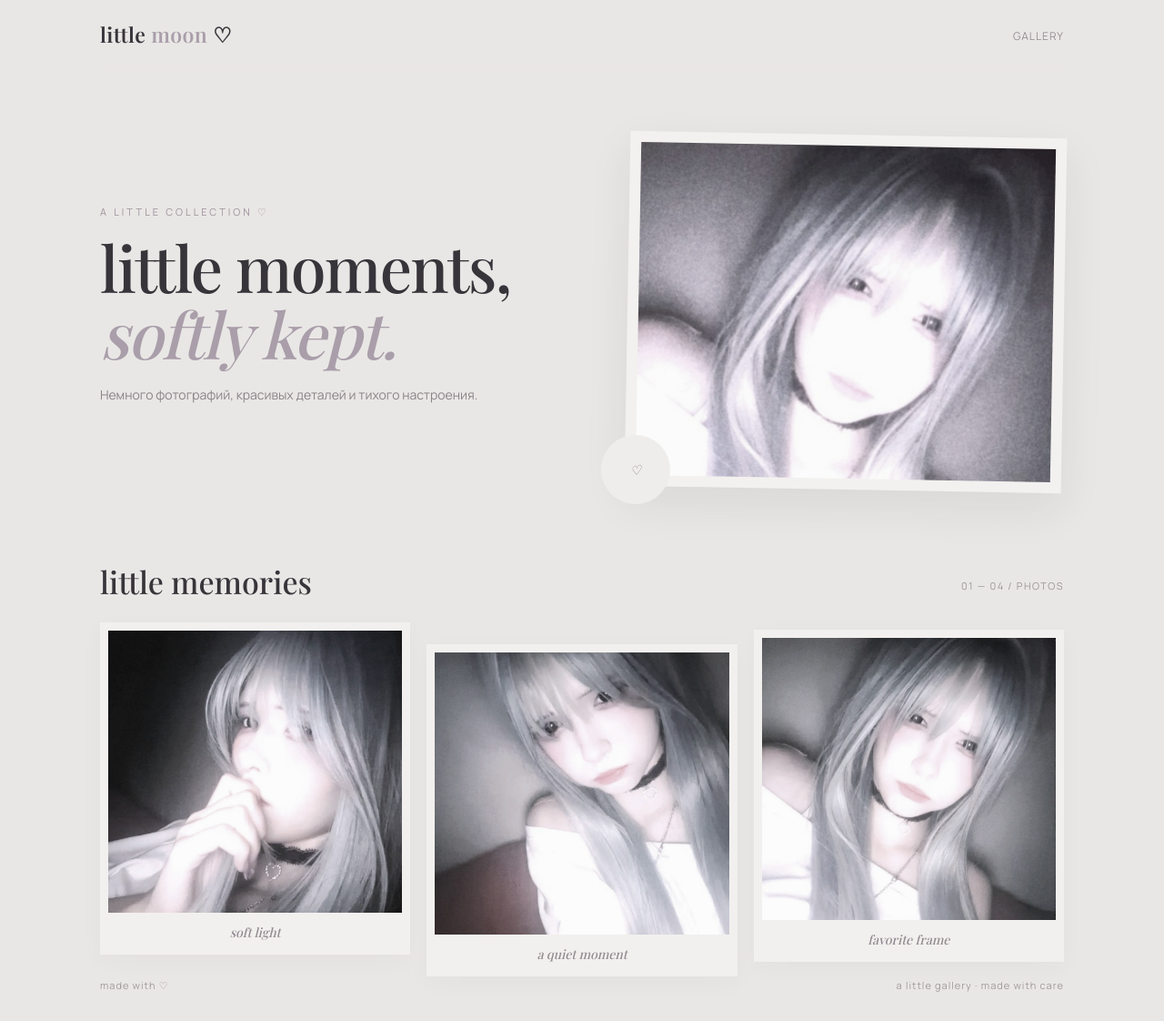
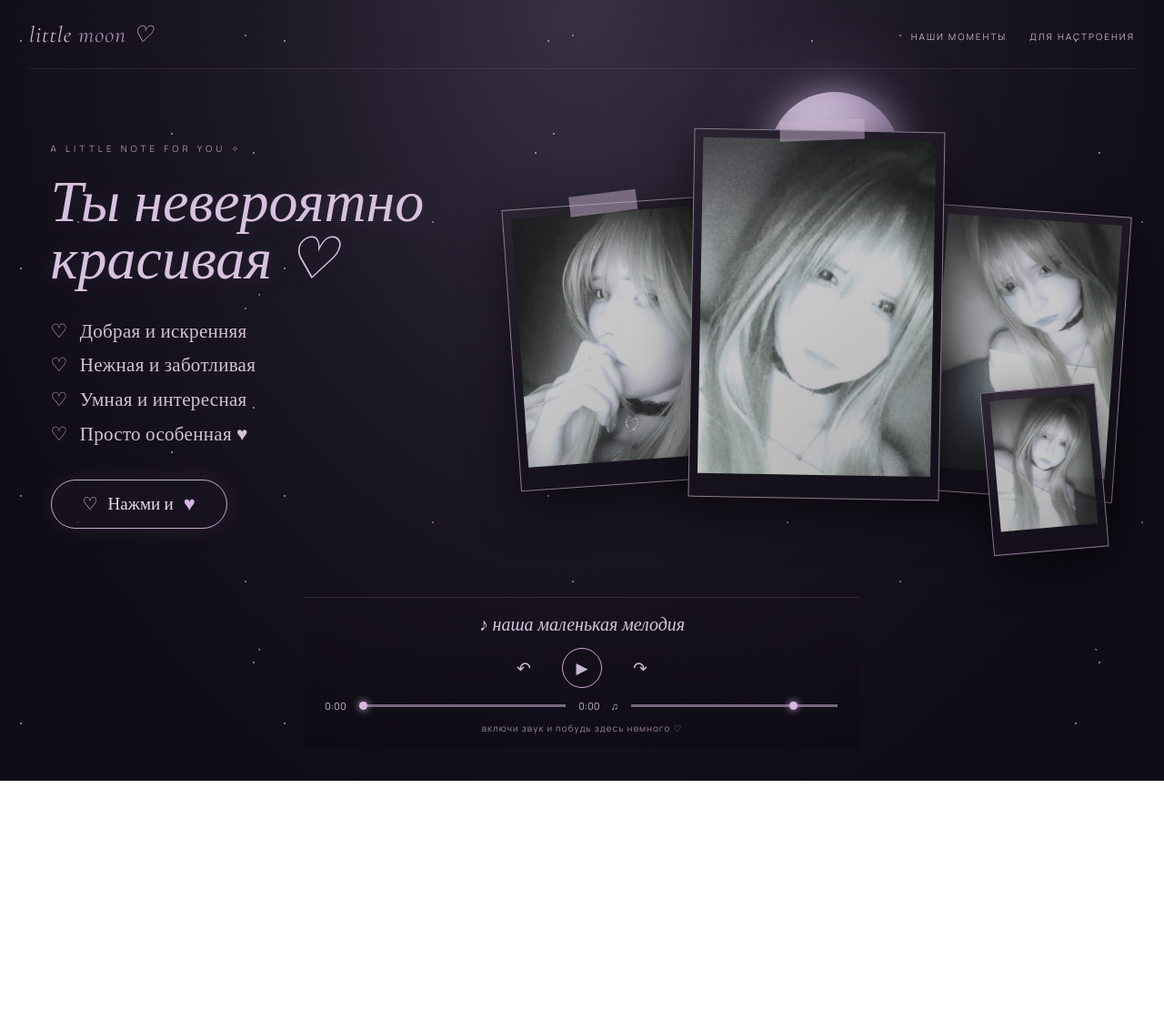
Before and after one commit to aglecry-cyber/moon, a plain HTML site: page index.html in a window 1280 px wide. Shown: the whole page at 91% size. After the commit the page ends 858 px from the top, so only its background shows below. Drawn offline with nearby package versions, Linux system fonts and the light colour scheme; a web font is replaced by a local one.

Commit message:
Create romantic moonlit page with heart animation and music player

```diff
--- a/index.html
+++ b/index.html
@@ -2,71 +2,111 @@
 <html lang="ru">
 <head>
 <meta charset="utf-8">
-<meta name="viewport" content="width=device-width, initial-scale=1">
-<meta name="theme-color" content="#f8f7f5">
-<title>little moon ♡</title>
+<meta name="viewport" content="width=device-width,initial-scale=1">
+<meta name="theme-color" content="#100d17">
+<title>для тебя ♡</title>
+<link rel="preconnect" href="https://fonts.googleapis.com">
+<link rel="preconnect" href="https://fonts.gstatic.com" crossorigin>
+<link href="https://fonts.googleapis.com/css2?family=Cormorant+Garamond:ital,wght@0,400;0,500;0,600;1,400;1,500&family=Manrope:wght@400;500;600&display=swap" rel="stylesheet">
 <style>
-@import url('https://fonts.googleapis.com/css2?family=Manrope:wght@400;500;600;700;800&family=Playfair+Display:ital,wght@0,500;0,600;1,500;1,600&display=swap');
-:root{--bg:#e9e7e5;--ink:#37343a;--muted:#969098;--pink:#e9e5e8;--line:#eae7e4;--white:#fff}
-*{box-sizing:border-box}html{scroll-behavior:smooth}body{margin:0;background:var(--bg);color:var(--ink);font-family:Manrope,Arial,sans-serif}
-body:before{content:"";position:fixed;inset:0;pointer-events:none;opacity:.045;background-image:radial-gradient(#aaa2a8 .55px,transparent .55px);background-size:10px 10px;z-index:-1}
-.wrap{width:min(1060px,calc(100% - 36px));margin:auto}
-nav{height:76px;display:flex;align-items:center;justify-content:space-between;border-bottom:1px solid var(--line)}
-.logo{font:600 23px 'Playfair Display',serif;letter-spacing:.4px}.logo span{color:#a99eaa}
-nav a{font-size:12px;color:var(--muted);text-decoration:none;margin-left:24px;letter-spacing:1px;text-transform:uppercase}
-.hero{padding:72px 0 48px;display:grid;grid-template-columns:1.05fr .95fr;gap:50px;align-items:center}
-.eyebrow{font-size:11px;letter-spacing:3px;text-transform:uppercase;color:#9d929d}
-h1{font:500 clamp(42px,6vw,70px)/1.04 'Playfair Display',serif;margin:17px 0 18px;letter-spacing:-1.7px}
-h1 em{color:#a99eaa;font-weight:500}
-.intro{max-width:420px;color:#89848a;font-size:14px;line-height:1.9}
-.hero-photo{height:390px;position:relative;padding:12px;background:#f3f1ef;box-shadow:0 18px 48px #24212614;transform:rotate(1deg)}
-.hero-photo img{width:100%;height:100%;object-fit:cover;object-position:center 35%;filter:saturate(.58) contrast(.97)}
-.sticker{position:absolute;bottom:-20px;left:-26px;background:#efedeb;border-radius:50%;width:76px;height:76px;display:grid;place-items:center;color:#8d858d;font:italic 14px 'Playfair Display',serif;transform:rotate(-12deg);text-align:center}
-.section-head{display:flex;justify-content:space-between;align-items:end;margin:30px 0 22px}
-h2{font:500 34px 'Playfair Display',serif;margin:0}.section-head p{font-size:11px;letter-spacing:1.5px;color:#9c969b;text-transform:uppercase}
-.gallery{display:grid;grid-template-columns:1fr 1fr 1fr;gap:18px}
-.tile{background:#f2f0ee;padding:9px 9px 15px;box-shadow:0 7px 24px #38323808;cursor:pointer;transition:.25s}
-.tile:nth-child(2){transform:translateY(24px)}.tile:nth-child(3){transform:translateY(8px)}
-.tile:hover{transform:translateY(-5px) rotate(0);box-shadow:0 12px 30px #38323810}
-.tile img{display:block;width:100%;height:310px;object-fit:cover;filter:saturate(.58) contrast(.98)}
-.tile:nth-child(1) img{object-position:center 30%}.tile:nth-child(2) img{object-position:center 28%}.tile:nth-child(3) img{object-position:center 35%}
-.tile small{display:block;text-align:center;padding-top:12px;color:#918990;font:italic 14px 'Playfair Display',serif}
-.note{display:none}
-.note:before,.note:after{display:none}
-.note h2{font-size:29px}.note p{color:#827887;font-size:13px;line-height:1.8;margin:12px auto 0;max-width:470px}
-footer{border-top:1px solid var(--line);padding:25px 0 32px;display:flex;justify-content:space-between;color:#a19a9e;font-size:11px;letter-spacing:1px}
-.lightbox{position:fixed;inset:0;background:#17131bdc;display:none;align-items:center;justify-content:center;padding:24px;z-index:10}
-.lightbox.open{display:flex}.lightbox img{max-width:min(90vw,800px);max-height:88vh;object-fit:contain;box-shadow:0 20px 80px #0008}
-.close{position:absolute;right:24px;top:18px;color:#fff;font-size:30px;cursor:pointer;background:none;border:0}
-@media(max-width:700px){nav{height:64px}nav a{margin-left:12px;font-size:10px}.hero{grid-template-columns:1fr;gap:30px;padding:48px 0 30px}.hero-photo{height:340px;width:88%;margin:0 auto}.gallery{grid-template-columns:1fr 1fr;gap:12px}.tile img{height:250px}.tile:nth-child(2),.tile:nth-child(3){transform:none}.tile:nth-child(3){grid-column:1/-1;width:70%;justify-self:center}.note{margin:60px 0 38px}footer{font-size:9px}}
-@media(max-width:390px){.gallery{grid-template-columns:1fr}.tile:nth-child(3){grid-column:auto;width:100%}.tile img{height:330px}}
+:root{--night:#100d17;--plum:#211829;--lav:#c6a9cc;--soft:#e2d2e5;--text:#e7dce9;--muted:#b6a8bb}
+*{box-sizing:border-box}html{scroll-behavior:smooth}body{margin:0;min-height:100vh;color:var(--text);font-family:Manrope,Arial,sans-serif;background:radial-gradient(ellipse at 50% 0%,#383044 0%,#1b1723 42%,#100d17 78%);overflow-x:hidden}
+body:before{content:"";position:fixed;inset:0;pointer-events:none;opacity:.45;background-image:radial-gradient(1px 1px at 8% 18%,#fff 99%,transparent),radial-gradient(1px 1px at 75% 13%,#e8d8f1 99%,transparent),radial-gradient(1px 1px at 45% 42%,#fff 99%,transparent),radial-gradient(1px 1px at 90% 60%,#fff 99%,transparent),radial-gradient(1px 1px at 22% 74%,#d9c2e3 99%,transparent),radial-gradient(1px 1px at 62% 83%,#fff 99%,transparent);background-size:290px 250px,360px 300px,420px 350px,310px 280px,390px 330px,460px 390px;z-index:-1}
+.wrap{width:min(1450px,calc(100% - 64px));margin:auto;min-height:100vh;display:flex;flex-direction:column}
+header{height:76px;display:flex;align-items:center;justify-content:space-between;border-bottom:1px solid #d9c5e21c;color:#cdbbd3}
+.brand{font:italic 25px 'Cormorant Garamond',serif;letter-spacing:1px}.brand span{color:#a98ab4}
+nav a{color:#c4b2ca;text-decoration:none;text-transform:uppercase;font-size:10px;letter-spacing:2px;margin-left:25px}
+main{flex:1;display:flex;flex-direction:column;justify-content:center}
+.hero{display:grid;grid-template-columns:.9fr 1.35fr;gap:38px;align-items:center;padding:55px 0 30px}
+.copy{padding-left:5%;position:relative;z-index:2}
+.kicker{font-size:10px;letter-spacing:4px;text-transform:uppercase;color:#aa91b4}
+h1{font:italic 500 clamp(48px,5vw,76px)/.98 'Cormorant Garamond',serif;margin:22px 0 28px;color:#d8c1df;text-shadow:0 2px 25px #b994ce28}
+.compliments{list-style:none;padding:0;margin:0 0 30px;color:#d2c2d7;font:500 21px/1.75 'Cormorant Garamond',serif;letter-spacing:.3px}
+.compliments li:before{content:"♡";color:#c5a7ce;margin-right:13px;font-family:serif}
+.heart-button{position:relative;display:inline-flex;align-items:center;gap:11px;padding:13px 34px;border:1px solid #c7a9d0;border-radius:50px;background:#1b1522a8;color:#e8d9ec;font:500 19px 'Cormorant Garamond',serif;cursor:pointer;transition:.25s;box-shadow:0 0 25px #c49bd21a}
+.heart-button:hover{background:#38263f;box-shadow:0 0 35px #c49bd24a;transform:translateY(-2px)}
+.heart-button .heart{font-size:22px;color:#d8b6df}
+.photo-stage{height:475px;position:relative;display:flex;align-items:center;justify-content:center;isolation:isolate}
+.moon{position:absolute;top:-30px;left:43%;width:145px;height:145px;border-radius:50%;background:radial-gradient(circle at 35% 32%,#f5e9ff,#d6c1e2 35%,#9983a8 68%,#594d68 100%);box-shadow:0 0 35px #dfc9f0a8,0 0 110px #c9a5e555;opacity:.85;z-index:-1}
+.moon:after{content:"";position:absolute;inset:12px;border-radius:50%;background:radial-gradient(ellipse at 30% 40%,#88789533 0 8%,transparent 9%),radial-gradient(ellipse at 65% 65%,#76678233 0 12%,transparent 13%),radial-gradient(ellipse at 55% 25%,#fff3 0 6%,transparent 7%)}
+.photo{position:absolute;background:#17131e;padding:9px 9px 25px;border:1px solid #cbb0d2a8;box-shadow:0 16px 50px #0008;transition:transform .35s,filter .35s;cursor:pointer}
+.photo img{display:block;width:100%;height:100%;object-fit:cover;filter:grayscale(.22) sepia(.12) hue-rotate(235deg) saturate(.7) brightness(.78)}
+.photo:after{content:"";position:absolute;inset:0;background:linear-gradient(145deg,#d9bce51a,transparent 50%,#07060b22);pointer-events:none}
+.photo.left{width:31%;height:310px;left:3%;top:92px;transform:rotate(-4deg);z-index:1}
+.photo.center{width:39%;height:405px;left:31%;top:12px;transform:rotate(1deg);z-index:3}
+.photo.right{width:30%;height:315px;right:2%;top:100px;transform:rotate(4deg);z-index:2}
+.photo.fourth{width:18%;height:180px;right:5%;bottom:0;transform:rotate(-5deg);z-index:4;opacity:.94}
+.tape{position:absolute;top:-12px;left:34%;width:34%;height:22px;background:#c8b0d0a1;transform:rotate(-3deg);z-index:5;opacity:.8}
+.photo:hover{filter:brightness(1.12);z-index:6;transform:translateY(-8px) rotate(0)}
+.bottom{padding:20px 0 35px;display:flex;justify-content:center}
+.player{width:min(610px,100%);padding:18px 22px 16px;border-top:1px solid #c8a9d52c;background:linear-gradient(180deg,#17121f55,#0b091180);backdrop-filter:blur(8px)}
+.track-title{text-align:center;font:italic 20px 'Cormorant Garamond',serif;color:#d9c6df;margin-bottom:13px}
+.controls{display:flex;align-items:center;justify-content:center;gap:28px}
+.control{border:0;background:none;color:#cbb8d2;font-size:19px;cursor:pointer;padding:6px}
+.control.main{width:44px;height:44px;border:1px solid #c8a9d5;border-radius:50%;font-size:17px}
+.control:hover{color:white}
+.timeline{display:flex;align-items:center;gap:12px;margin-top:12px;color:#c9b9ce;font-size:11px;font-variant-numeric:tabular-nums}
+input[type=range]{appearance:none;height:3px;background:#77677f;outline:none;flex:1;cursor:pointer}
+input[type=range]::-webkit-slider-thumb{appearance:none;width:9px;height:9px;border-radius:50%;background:#d8b8e0;box-shadow:0 0 8px #d8b8e0}
+.volume{width:75px;flex:none}
+.hint{text-align:center;color:#95849d;font-size:10px;letter-spacing:1px;margin-top:10px}
+.float-heart{position:fixed;bottom:22%;left:50%;pointer-events:none;z-index:20;color:#e4bce9;font-size:24px;text-shadow:0 0 14px #d6a4e8;animation:floatUp 2.4s ease-out forwards}
+@keyframes floatUp{0%{opacity:0;transform:translate(0,0) scale(.5) rotate(0)}15%{opacity:1}100%{opacity:0;transform:translate(var(--dx),-75vh) scale(1.5) rotate(var(--rot))}}
+@media(max-width:850px){.wrap{width:min(100% - 32px,620px)}.hero{grid-template-columns:1fr;gap:12px;padding:42px 0 10px}.copy{text-align:center;padding:0}.compliments{font-size:19px}.photo-stage{height:390px}.moon{width:105px;height:105px;top:0}.photo.left{height:245px;top:90px}.photo.center{height:330px;top:30px}.photo.right{height:250px;top:100px}.photo.fourth{height:140px}.bottom{padding-top:12px}header{height:62px}}
+@media(max-width:480px){.wrap{width:calc(100% - 24px)}nav a{margin-left:10px;font-size:9px}.brand{font-size:21px}h1{font-size:49px;margin:15px 0 18px}.compliments{font-size:18px;line-height:1.6;margin-bottom:22px}.photo-stage{height:300px}.photo.left{height:190px;top:75px}.photo.center{height:260px;top:15px}.photo.right{height:195px;top:80px}.photo.fourth{height:110px}.moon{width:82px;height:82px;top:-5px}.player{padding:14px 10px}.controls{gap:22px}.volume{width:54px}}
 </style>
 </head>
 <body>
 <div class="wrap">
-<nav><div class="logo">little <span>moon</span> ♡</div><div><a href="#gallery">gallery</a></div></nav>
+<header><div class="brand">little <span>moon</span> ♡</div><nav><a href="#photos">наши моменты</a><a href="#music">для настроения</a></nav></header>
 <main>
 <section class="hero">
-<div><div class="eyebrow">a little collection ♡</div><h1>little moments,<br><em>softly kept.</em></h1><p class="intro">Немного фотографий, красивых деталей и тихого настроения.</p></div>
-<div class="hero-photo"><img src="images/photo1.jpeg" alt="Фото из личной галереи"><div class="sticker">♡</div></div>
-</section>
-<section id="gallery">
-<div class="section-head"><h2>little memories</h2><p>01 — 04 / photos</p></div>
-<div class="gallery">
-<div class="tile" data-photo="images/photo2.jpeg"><img src="images/photo2.jpeg" alt="Портрет"><small>soft light</small></div>
-<div class="tile" data-photo="images/photo3.jpeg"><img src="images/photo3.jpeg" alt="Портрет"><small>a quiet moment</small></div>
-<div class="tile" data-photo="images/photo4.jpeg"><img src="images/photo4.jpeg" alt="Портрет"><small>favorite frame</small></div>
+<div class="copy">
+<div class="kicker">a little note for you ✧</div>
+<h1>Ты невероятно<br>красивая ♡</h1>
+<ul class="compliments">
+<li>Добрая и искренняя</li>
+<li>Нежная и заботливая</li>
+<li>Умная и интересная</li>
+<li>Просто особенная ♥</li>
+</ul>
+<button class="heart-button" id="heartBtn"><span>♡</span> Нажми и <span class="heart">♥</span></button>
+</div>
+<div class="photo-stage" id="photos">
+<div class="moon"></div>
+<div class="photo left"><img src="images/photo2.jpeg" alt="Фото"><div class="tape"></div></div>
+<div class="photo center"><img src="images/photo1.jpeg" alt="Фото"><div class="tape"></div></div>
+<div class="photo right"><img src="images/photo3.jpeg" alt="Фото"></div>
+<div class="photo fourth"><img src="images/photo4.jpeg" alt="Фото"></div>
 </div>
 </section>
-
 </main>
-<footer><span>made with ♡</span><span>a little gallery · made with care</span></footer>
+<section class="bottom" id="music">
+<div class="player">
+<div class="track-title">♪ наша маленькая мелодия</div>
+<audio id="audio" preload="metadata" src="music/our-song.mp3"></audio>
+<div class="controls">
+<button class="control" id="restart" aria-label="С начала">↶</button>
+<button class="control main" id="play" aria-label="Воспроизвести">▶</button>
+<button class="control" id="end" aria-label="В конец">↷</button>
 </div>
-<div class="lightbox" id="lightbox"><button class="close" aria-label="Закрыть">×</button><img src="" alt="Увеличенное фото"></div>
+<div class="timeline"><span id="current">0:00</span><input id="seek" type="range" min="0" max="100" value="0"><span id="duration">0:00</span><span>♫</span><input class="volume" id="volume" type="range" min="0" max="1" step=".01" value=".8" aria-label="Громкость"></div>
+<div class="hint" id="status">включи звук и побудь здесь немного ♡</div>
+</div>
+</section>
+</div>
 <script>
-const box=document.getElementById('lightbox'), big=box.querySelector('img');
-document.querySelectorAll('.tile').forEach(tile=>tile.addEventListener('click',()=>{big.src=tile.dataset.photo;box.classList.add('open')}));
-box.addEventListener('click',e=>{if(e.target===box||e.target.classList.contains('close'))box.classList.remove('open')});
-document.addEventListener('keydown',e=>{if(e.key==='Escape')box.classList.remove('open')});
+const audio=document.getElementById('audio'),play=document.getElementById('play'),seek=document.getElementById('seek'),current=document.getElementById('current'),duration=document.getElementById('duration'),status=document.getElementById('status');
+const fmt=t=>{if(!Number.isFinite(t))return'0:00';return Math.floor(t/60)+':'+String(Math.floor(t%60)).padStart(2,'0')};
+play.addEventListener('click',async()=>{if(audio.paused){try{await audio.play();play.textContent='Ⅱ';status.textContent='♪ играет для тебя'}catch(e){status.textContent='Добавь файл music/our-song.mp3 в репозиторий ♡'}}else{audio.pause();play.textContent='▶';status.textContent='пауза ♡'}});
+audio.addEventListener('loadedmetadata',()=>duration.textContent=fmt(audio.duration));
+audio.addEventListener('timeupdate',()=>{current.textContent=fmt(audio.currentTime);if(audio.duration)seek.value=audio.currentTime/audio.duration*100});
+audio.addEventListener('ended',()=>{play.textContent='▶';status.textContent='ещё раз? ♡'});
+seek.addEventListener('input',()=>{if(audio.duration)audio.currentTime=seek.value/100*audio.duration});
+document.getElementById('volume').addEventListener('input',e=>audio.volume=Number(e.target.value));
+document.getElementById('restart').addEventListener('click',()=>{audio.currentTime=0;});
+document.getElementById('end').addEventListener('click',()=>{if(audio.duration)audio.currentTime=Math.max(0,audio.duration-1)});
+document.getElementById('heartBtn').addEventListener('click',()=>{for(let i=0;i<24;i++){const h=document.createElement('span');h.className='float-heart';h.textContent=Math.random()>.35?'♥':'♡';h.style.left=(15+Math.random()*70)+'%';h.style.setProperty('--dx',(Math.random()*220-110)+'px');h.style.setProperty('--rot',(Math.random()*90-45)+'deg');h.style.animationDelay=(Math.random()*.65)+'s';h.style.fontSize=(16+Math.random()*24)+'px';document.body.appendChild(h);setTimeout(()=>h.remove(),3300)}});
+document.querySelectorAll('.photo').forEach(el=>el.addEventListener('click',()=>{el.style.zIndex=8;setTimeout(()=>el.style.zIndex='',700)}));
 </script>
 </body></html>
```
